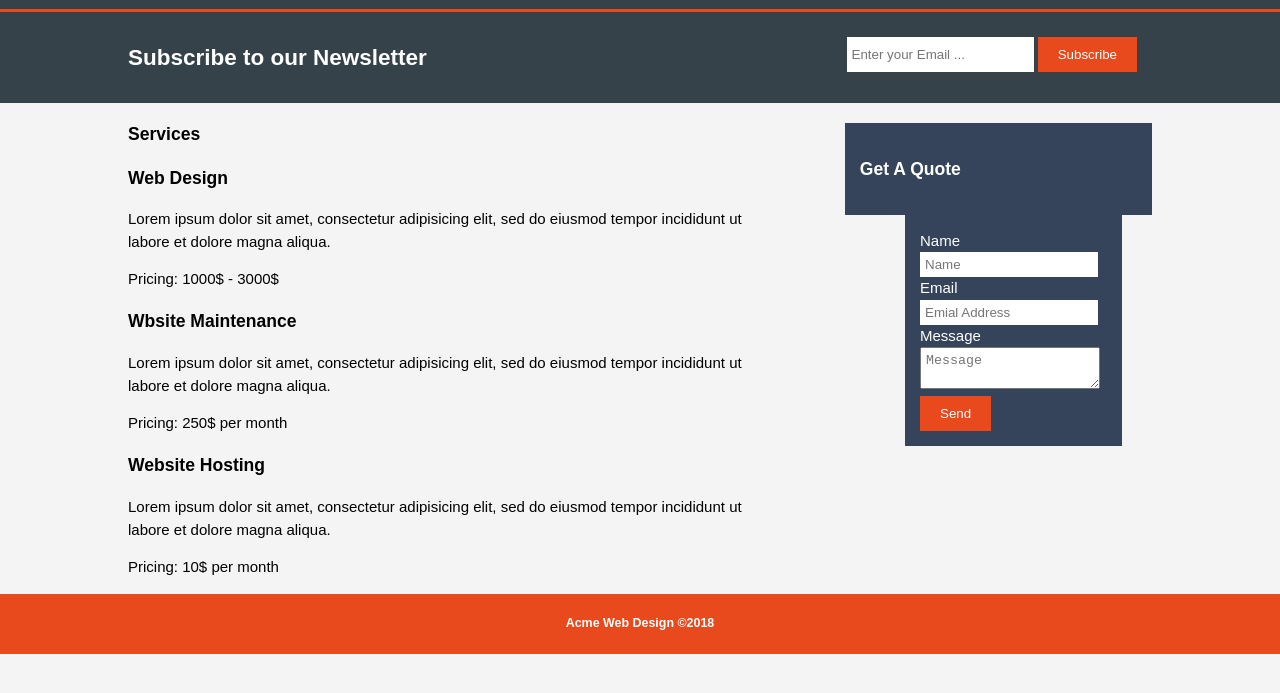
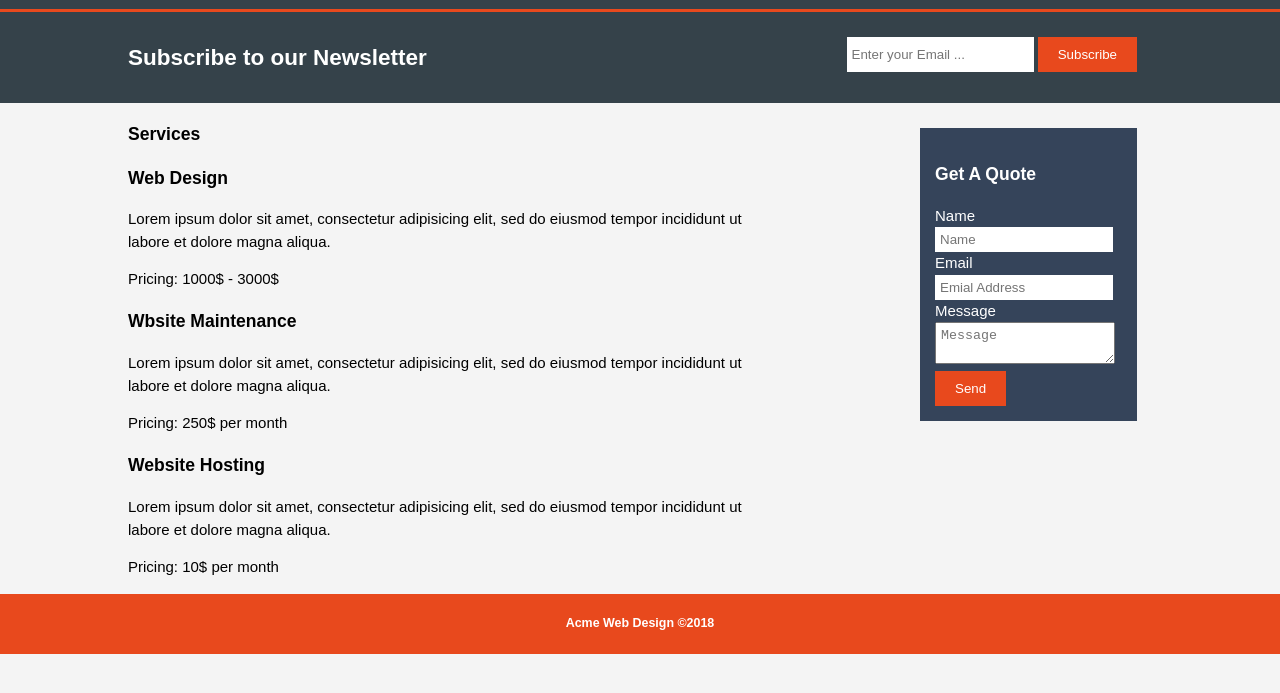
Before and after one commit to ayoubcocoo/Responsive-Website, a plain HTML site: page services.html in a window 1280 px wide. Shown: the part 91-784 px from the top of the page. Drawn offline with Linux system fonts and the light colour scheme.

Commit message:
fixed the style of get a quote form

```diff
--- a/services.html
+++ b/services.html
@@ -64,9 +64,8 @@
 
       </article>
       <aside id="sidebar">
-        <div class="dark">
+        <form class="quote dark">
           <h3>Get A Quote</h3>
-          <form class="quote dark">
           <div>
             <label>Name</label><br>
             <input type="text" placeholder="Name">
@@ -81,7 +80,6 @@
           </div>
           <button class="button_1" type="submit">Send</button>
         </form>
-        </div>
       </aside>
     </div>
   </section>
```
Lines whose indentation alone changed are shown as unchanged.
